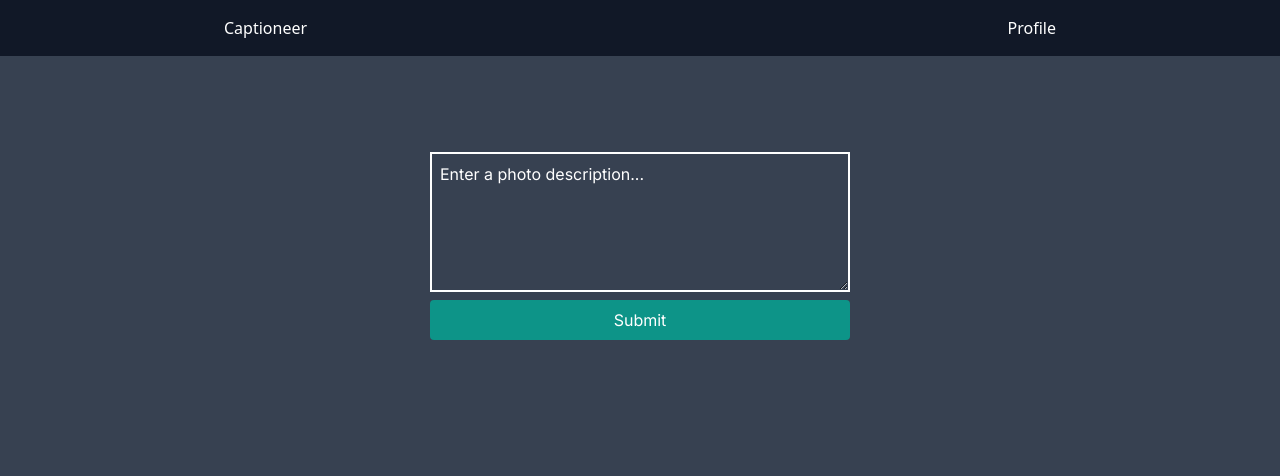
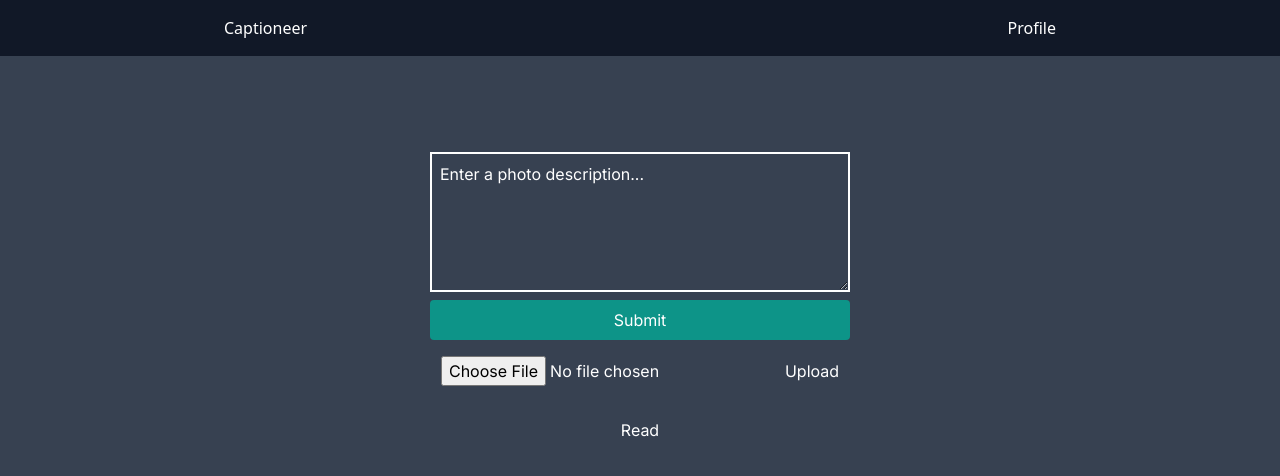
Before and after one commit to demirsergen/prompting, a Next.js app: page / in a window 1280 px wide. Shown: the top 476 px of the page. Built offline with nearby package versions, Linux system fonts and the light colour scheme.

Commit message:
try implement reading documents functionality

```diff
--- a/src/components/Form.jsx
+++ b/src/components/Form.jsx
@@ -1,12 +1,12 @@
 import { useState } from 'react';
 
-const Form = ({ sendInput }) => {
+const Form = ({ getInput }) => {
   const [input, setInput] = useState('');
 
   const handleSubmit = (e) => {
     e.preventDefault();
 
-    sendInput(input);
+    getInput(input);
   };
 
   return (
--- /dev/null
+++ b/src/components/UploadFile.jsx
@@ -0,0 +1,23 @@
+import React, { useState } from 'react';
+
+const UploadFile = ({ getFile }) => {
+  const [file, setFile] = useState('');
+  const [textValue, setTextValue] = useState('');
+
+  const handleSubmit = (e) => {
+    e.preventDefault();
+
+    getFile(file);
+  };
+  return (
+    <form onSubmit={handleSubmit}>
+      <input
+        type="file"
+        onChange={(e) => setFile(e.target.files[0])}
+      />
+      <input type="submit" value="Upload" />
+    </form>
+  );
+};
+
+export default UploadFile;
--- a/src/pages/index.js
+++ b/src/pages/index.js
@@ -2,15 +2,35 @@ import { Inter } from 'next/font/google';
 import { useEffect, useState } from 'react';
 import Response from '@/components/Response';
 import Form from '@/components/Form';
+import UploadFile from '@/components/UploadFile';
 
 const inter = Inter({ subsets: ['latin'] });
 
 export default function Home() {
   const [input, setInput] = useState('');
+  const [file, setFile] = useState('');
   const [response, setResponse] = useState('');
 
-  const sendInput = (input) => {
+  const getInput = (input) => {
     setInput(input);
+  };
+
+  const getFile = (file) => {
+    setFile(file);
+  };
+
+  const getFileText = (file) => {
+    const currentFile = file;
+    let reader = new FileReader();
+
+    reader.onload = (e) => {
+      console.log(e.target.result);
+    };
+
+    reader.readAsText(file);
+
+    // const text = reader.readAsText(file);
+    // console.log(text);
   };
 
   const getCaption = async () => {
@@ -31,12 +51,18 @@ export default function Home() {
     getCaption();
   }, [input]);
 
+  useEffect(() => {
+    console.log(file);
+  }, [file]);
+
   return (
     <main
       className={`flex min-h-screen flex-col bg-gray-700 text-white items-center p-24 gap-4 ${inter.className}`}
     >
-      <Form sendInput={sendInput} />
+      <Form getInput={getInput} />
+      <UploadFile getFile={getFile} />
       <Response response={response} />
+      <button onClick={() => getFileText(file)}>Read</button>
     </main>
   );
 }
```
